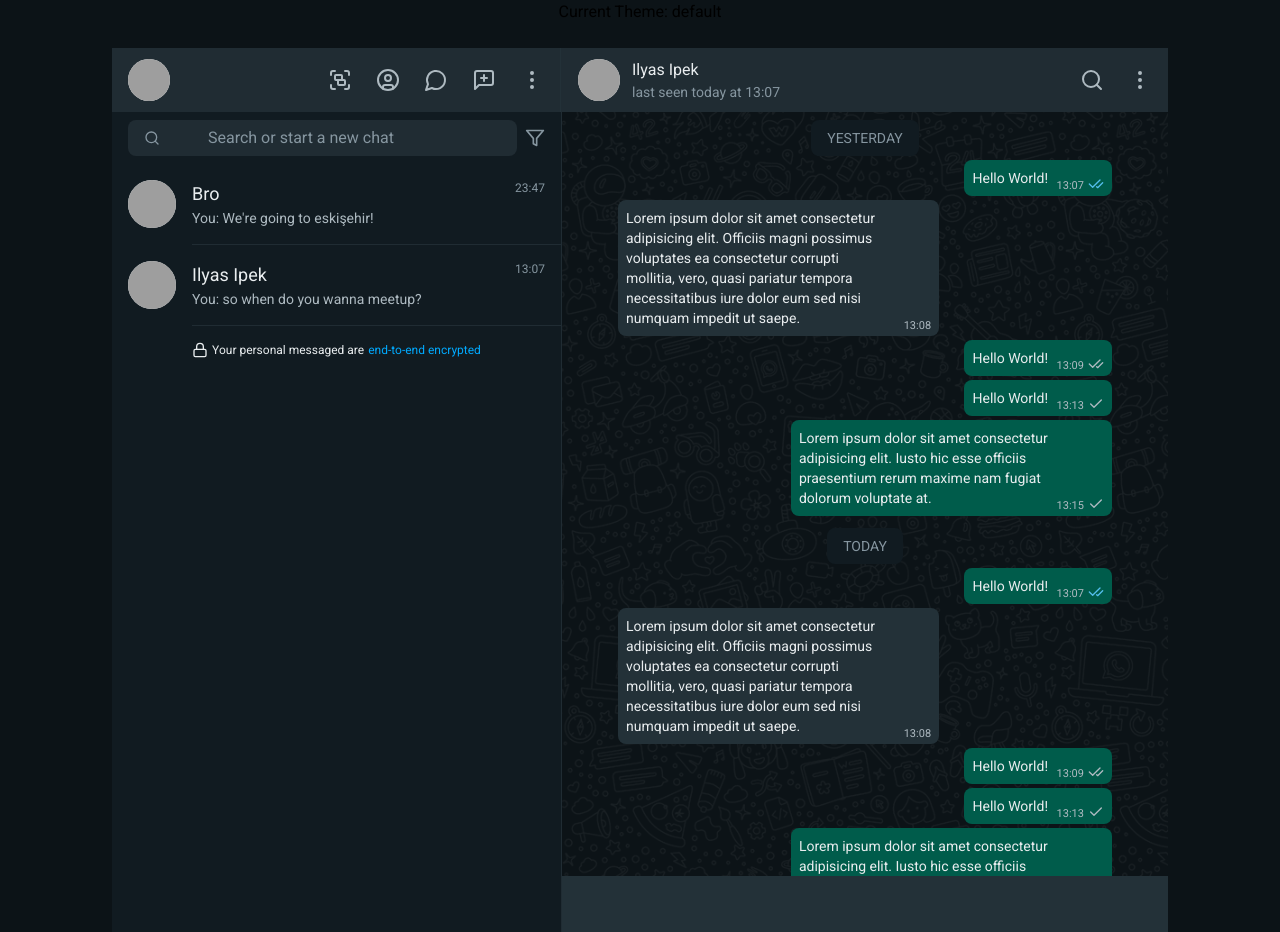
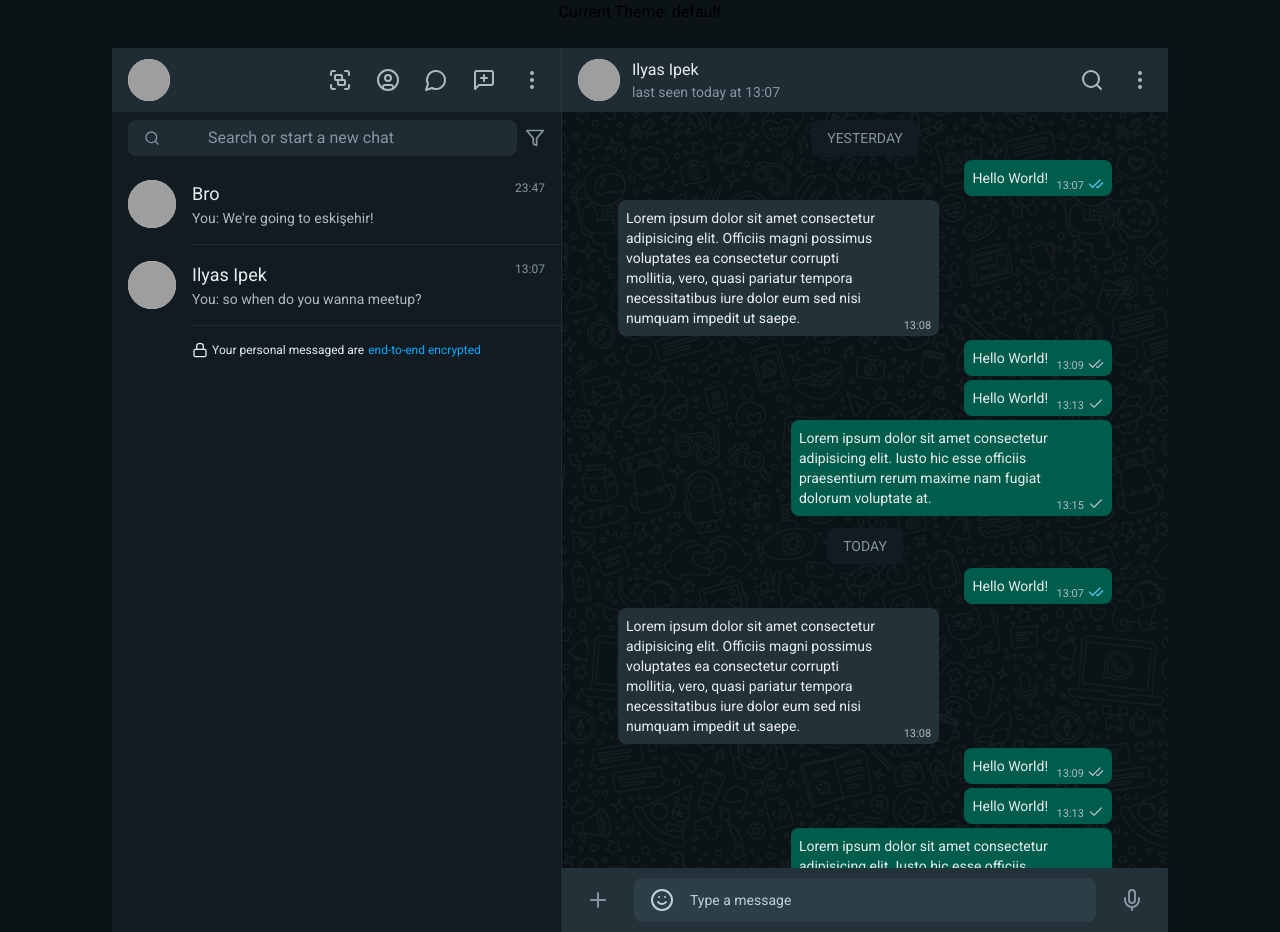
Before and after one commit to aziznal/custom-themes-nextjs, a Next.js app: page / in a window 1280 px wide. Built offline with nearby package versions, Linux system fonts and the light colour scheme; grey boxes are pictures that could not be loaded.

Commit message:
add input section

```diff
--- a/components/ThemePreview.tsx
+++ b/components/ThemePreview.tsx
@@ -13,6 +13,9 @@ import {
   ChevronDown,
   Check,
   CheckCheck,
+  Plus,
+  Smile,
+  Mic,
 } from "lucide-react";
 import Image from "next/image";
 import Link from "next/link";
@@ -333,7 +336,19 @@ const ThemePreview = () => {
               </div>
 
               {/* Input  */}
-              <div className="h-[56px] bg-secondary w-full"></div>
+              <div className="h-[64px] bg-secondary w-full flex items-center">
+                <Plus className="px-6 w-fit shrink-0 text-text-darker" />
+
+                <div className="flex-1 h-[44px] bg-secondary-light brightness-[140%] flex items-center rounded-lg">
+                  <Smile className="text-text-darker ml-4" />
+
+                  <span className="text-text-darker ml-4 text-sm">
+                    Type a message
+                  </span>
+                </div>
+
+                <Mic className="px-6 w-fit shrink-0 text-text-darker" />
+              </div>
             </div>
           </>
         )}
```
